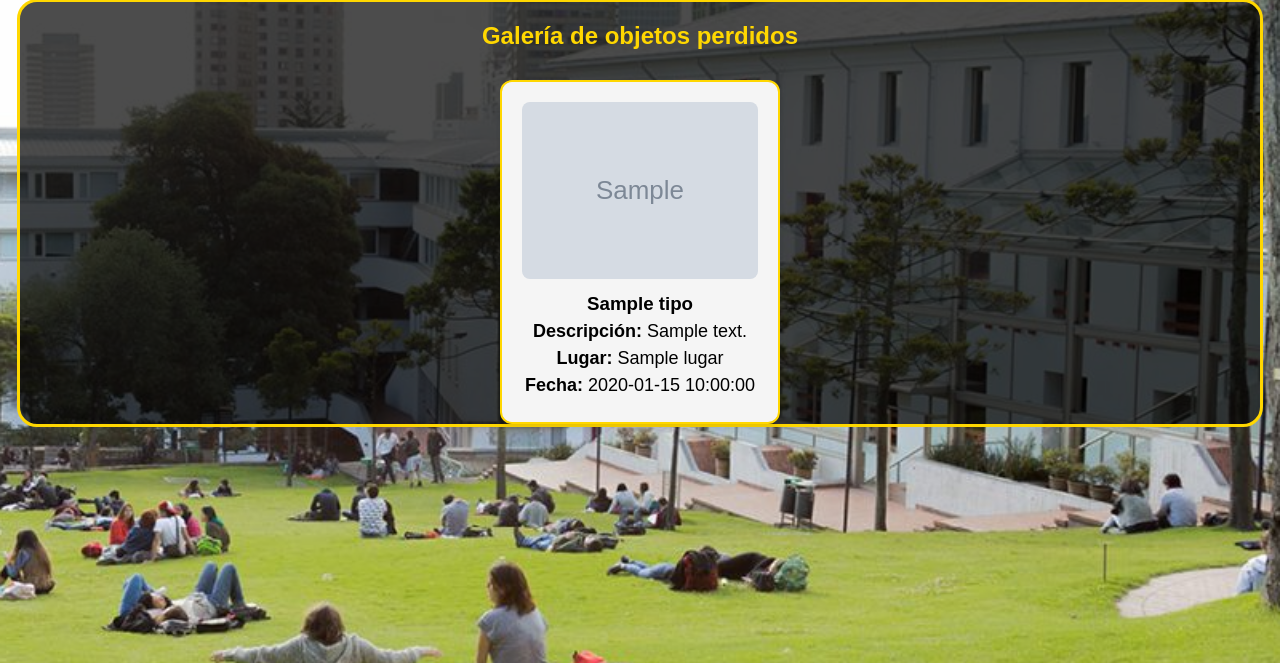
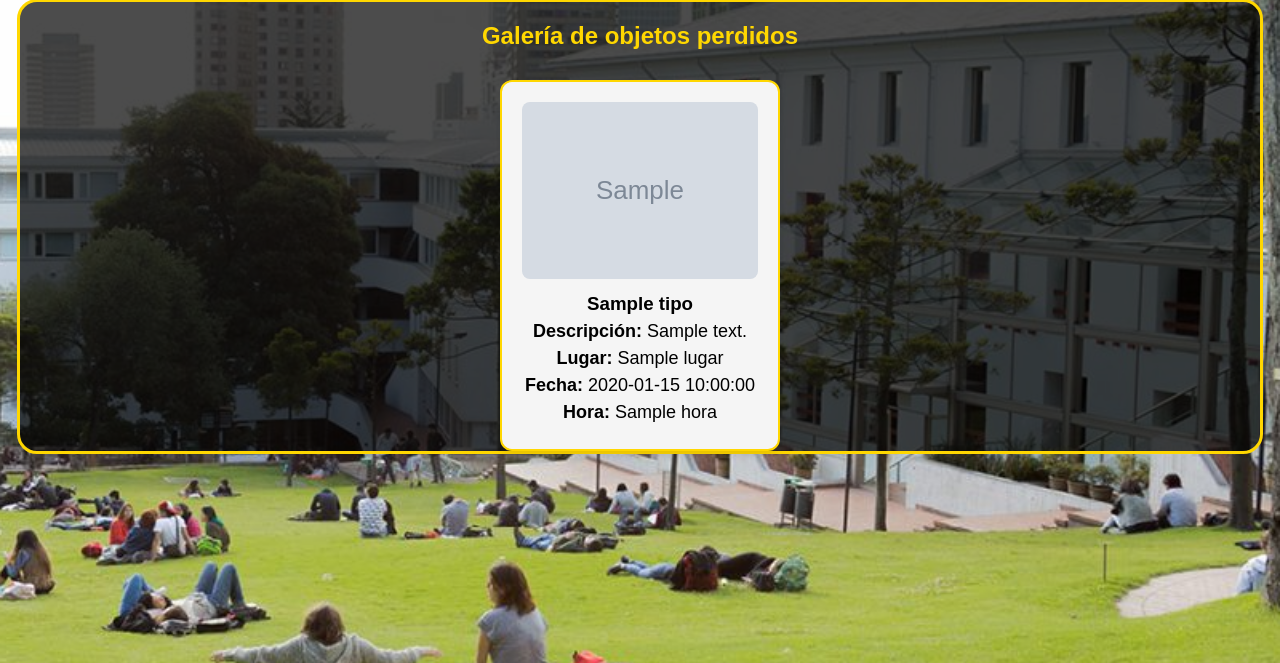
Before and after one commit to recuperAndes/RecuperAndes-app, a Flask app: template templates/galeria_perdidos.html in a window 1280 px wide. Shown: the part 41-704 px from the top of the page. Run offline with Flask 2, Linux system fonts and the light colour scheme; the template is opened without the code that fills it: most values are stand-ins (such as "Sample title", 1, 10 or a date in 2020); grey boxes marked "Sample" are stand-in pictures.

Commit message:
Update galeria_perdidos.html

```diff
--- a/templates/galeria_perdidos.html
+++ b/templates/galeria_perdidos.html
@@ -76,6 +76,10 @@
           <p><strong>Descripción:</strong> {{ obj.descripcion }}</p>
           <p><strong>Lugar:</strong> {{ obj.lugar }}</p>
           <p><strong>Fecha:</strong> {{ obj.fecha }}</p>
+          <p><strong>Hora:</strong> {{ obj.hora }}</p>
         </div>
       {% endfor %}
     </div>
+  </div>
+</body>
+</html>
```
Lines whose indentation alone changed are shown as unchanged.
